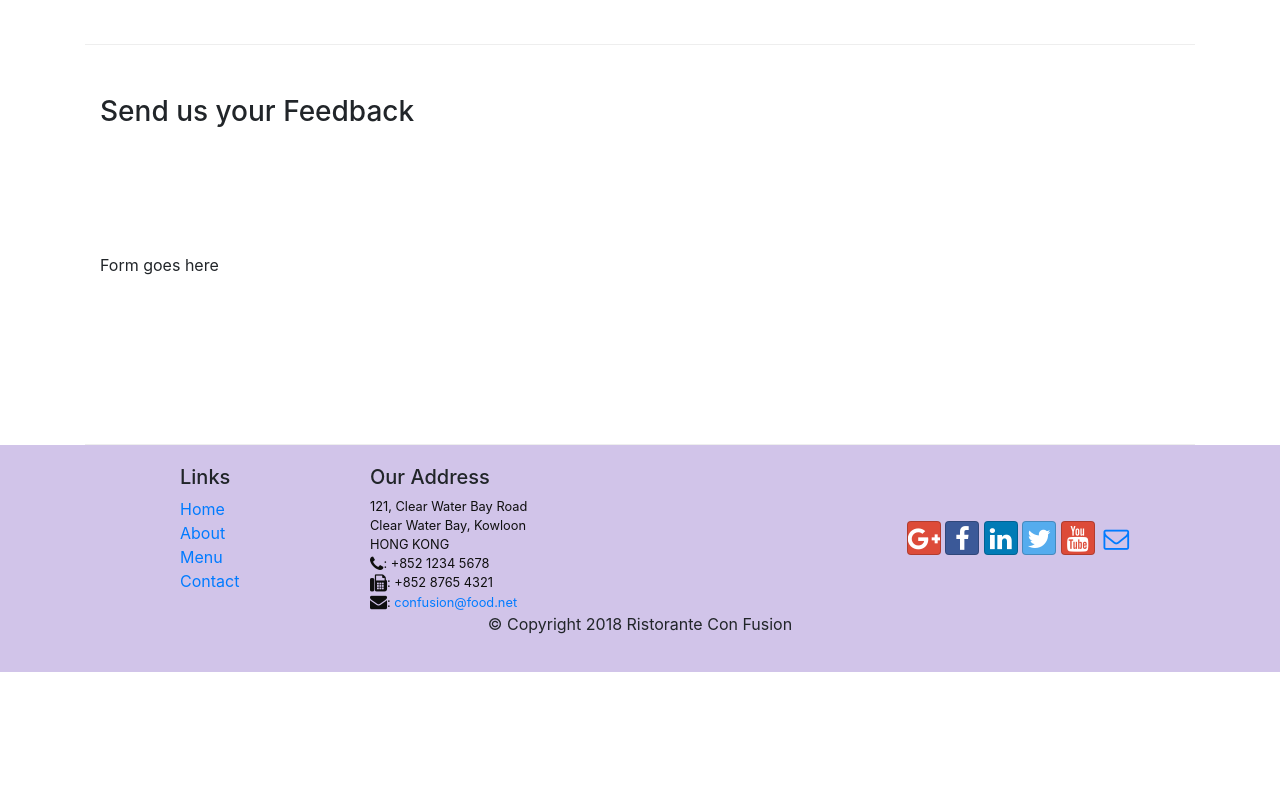
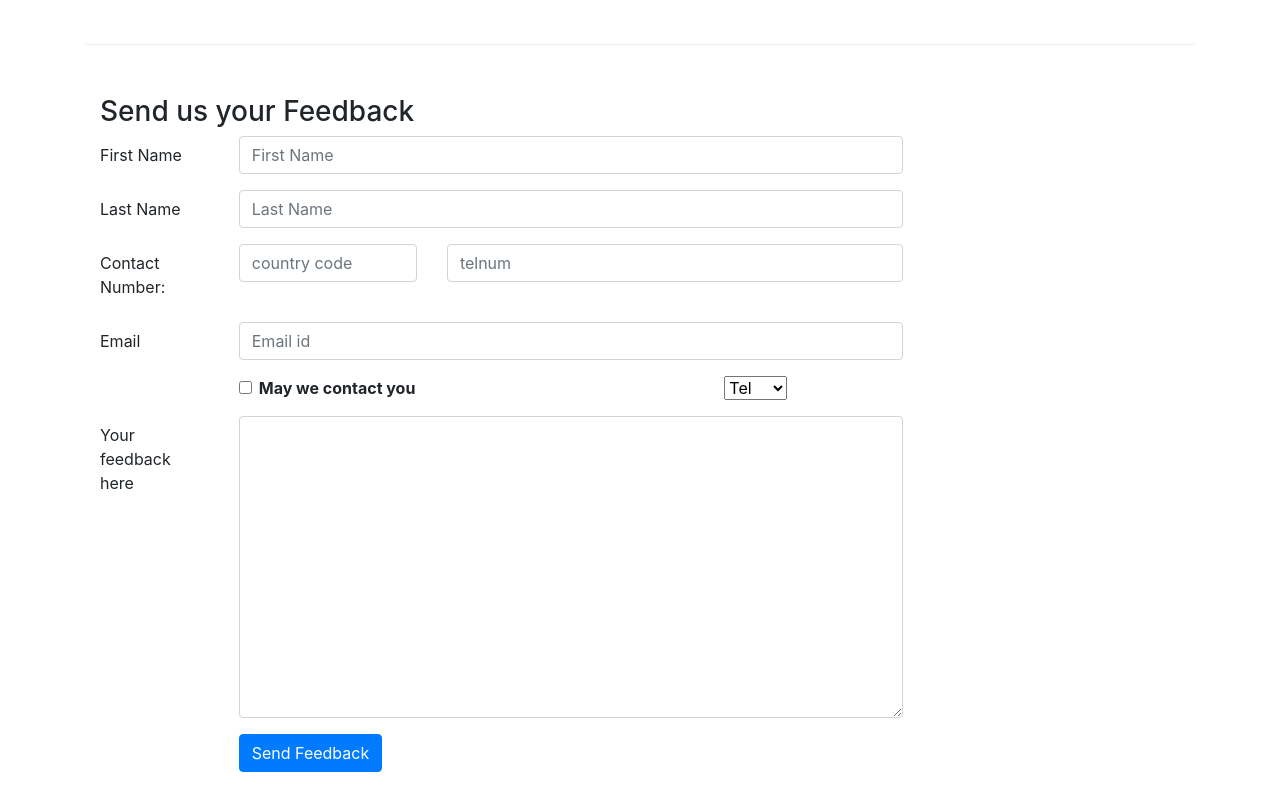
Before and after one commit to WebdeveloperIsaac/bootstrapcapstone, a website: page contactus.html in a window 1280 px wide. Shown: the part 820-1620 px from the top of the page. Before the commit the page ends 1492 px from the top, so only its background shows below. Drawn offline with nearby package versions, Linux system fonts and the light colour scheme.

Commit message:
Form controls of all the kind and submit button with column based devision

```diff
--- a/contactus.html
+++ b/contactus.html
@@ -95,7 +95,59 @@
               <h3>Send us your Feedback</h3>
            </div>
             <div class="col-12 col-md-9">
-                Form goes here
+                <form class="">
+                    <div class="form-group row">
+                        <label for="firstname" class="col-md-2 col-form-label">First Name</label>
+                        <div class="col-md-10">
+                            <input type="text" class="form-control"  id="firstname" placeholder="First Name"/>
+                        </div>
+                    </div>
+                    <div class="form-group row">
+                        <label for="lastname" class="col-md-2 col-form-label">Last Name</label>
+                        <div class="col-md-10">
+                            <input type="text" class="form-control"  id="lastname" placeholder="Last Name"/>
+                        </div>
+                    </div>
+                    <div class="form-group row">
+                        <label for="telnum" class="col-12 col-md-2 col-form-label">Contact Number:</label>
+                        <div class="col-5 col-md-3">
+                            <input type="tel" class="form-control"  id="areacode" placeholder="country code" name="telnum" />
+                        </div>
+                        <div class="col-7 col-md-7">
+                            <input type="tel" class="form-control"  id="telnum" placeholder="telnum" name="telnum"/>
+                        </div>
+                    </div>
+                    <div class="form-group row">
+                        <label for="emailid" class="col-md-2 col-form-label">Email</label>
+                        <div class="col-md-10">
+                            <input type="email" class="form-control"  id="emailid" placeholder="Email id" name="emailid" />
+                        </div>
+                    </div>
+                    <div class="form-group row">
+                        <div class="col-md-6 offset-md-2">
+                            <div class="form-check">
+                                <input type="checkbox" class="form-check-input" name="approve" id="approve" value="" ><label class="form-check-label" for="approve"><strong>May we contact you</strong></label>
+                            </div>
+                        </div>
+                        <div class="col-md-3 offset-md-1">
+                            <select class="from-control">
+                                <option>Tel</option>
+                                <option>Email</option>
+                            </select>
+                        </div>
+                    </div>
+                    <div class="form-group row">
+                        <label for="feedback" class="col-md-2 col-form-label">Your feedback here</label>
+                        <div class="col-md-10">
+                            <textarea class="form-control"  id="feedback"  name="feedback"
+                            rows="12"></textarea>
+                        </div>
+                    </div>
+                    <div class="form-group row">
+                        <div class="offset-md-2 col-md-10"><button type="submit" class="btn btn-primary" >Send Feedback</button></div>
+                        </div>
+                    </div>
+                </form>
             </div>
              <div class="col-12 col-md">
             </div>
```
